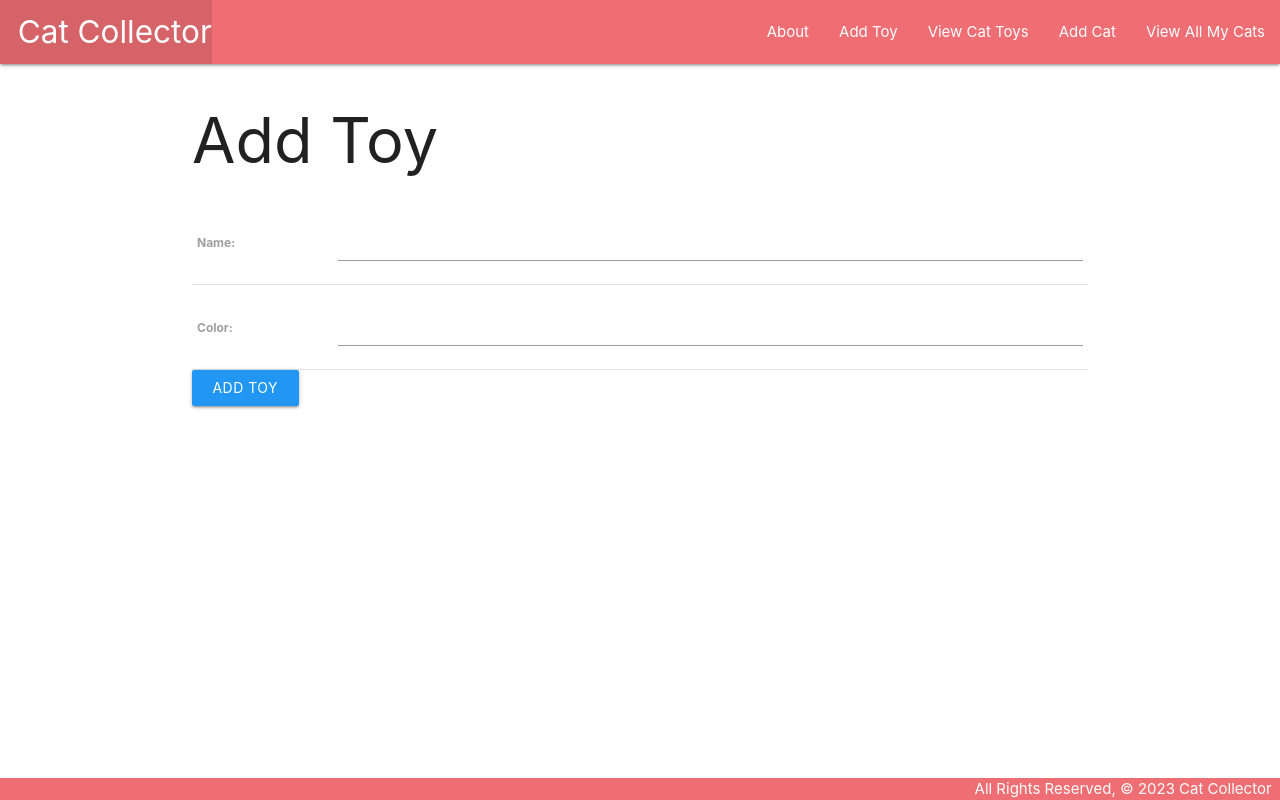
After one commit to carlosm22700/django-cat-collector, a Django app: page /toys/create/ in a window 1280 px wide. The commit adds this page. Run offline with Django 4.2, Linux system fonts and the light colour scheme.

Commit message:
adds toy CRUD functionality

```diff
--- a/main_app/admin.py
+++ b/main_app/admin.py
@@ -1,7 +1,8 @@
 from django.contrib import admin
 
-from .models import Cat, Feeding
+from .models import Cat, Feeding, Toy
 
 # Register your models here.
 admin.site.register(Cat)
 admin.site.register(Feeding)
+admin.site.register(Toy)
--- a/main_app/models.py
+++ b/main_app/models.py
@@ -34,3 +34,14 @@ class Feeding(models.Model):
 
     class Meta:
         ordering = ['-date']
+
+
+class Toy(models.Model):
+    name = models.CharField(max_length=50)
+    color = models.CharField(max_length=20)
+
+    def __str__(self):
+        return f'{self.color} {self.name}'
+
+    def get_absolute_url(self):
+        return reverse('toy_detail', kwargs={'pk': self.id})
--- a/main_app/templates/main_app/base.html
+++ b/main_app/templates/main_app/base.html
@@ -29,6 +29,8 @@
           </ul>
           <ul class="right">
             <li><a href="/about">About</a></li>
+            <li><a href="{% url 'toy_create' %}">Add Toy</a></li>
+            <li><a href="{% url 'toy_index' %}">View Cat Toys</a></li>
             <li><a href="{% url 'cats_create' %}">Add Cat</a></li>
             <li><a href="/cats">View All My Cats</a></li>
           </ul>
--- /dev/null
+++ b/main_app/templates/main_app/toy_form.html
@@ -0,0 +1,19 @@
+{% extends 'main_app/base.html' %} {% block content %} {% if object %}
+<h1>Edit Toy</h1>
+{% else %}
+<h1>Add Toy</h1>
+{% endif %}
+
+<form action="" method="post">
+  {% csrf_token %}
+  <table>
+    {{form.as_table}}
+  </table>
+  <input
+    class="btn blue"
+    type="submit"
+    value="{% if object %} Update Toy {% else %} Add Toy {% endif %}"
+  />
+</form>
+
+{% endblock %}
--- a/main_app/urls.py
+++ b/main_app/urls.py
@@ -11,4 +11,9 @@ urlpatterns = [
     path("cats/<int:pk>/update/", views.CatUpdate.as_view(), name="cats_update"),
     path("cats/<int:pk>/delete/", views.CatDelete.as_view(), name="cats_delete"),
     path("cats/<int:cat_id>/add_feeding", views.add_feeding, name="add_feeding"),
+    path("toys/", views.ToyIndex.as_view(), name="toy_index"),
+    path("toys/create/", views.ToyCreate.as_view(), name="toy_create"),
+    path("toys/<int:pk>", views.ToyDetail.as_view(), name="toy_detail"),
+    path("toys/<int:pk>/update", views.ToyUpdate.as_view(), name="toy_update"),
+    path("toys/<int:pk>/delete", views.ToyDelete.as_view(), name="toy_delete"),
 ]
--- a/main_app/views.py
+++ b/main_app/views.py
@@ -1,6 +1,7 @@
 from django.views.generic.edit import CreateView, UpdateView, DeleteView
+from django.views.generic import ListView, DetailView
 from django.shortcuts import render, redirect
-from .models import Cat
+from .models import Cat, Toy
 from .forms import FeedingForm
 
 # Create your views here.
@@ -42,3 +43,21 @@ class CatUpdate(UpdateView):
 class CatDelete(DeleteView):
     model = Cat
     success_url = '/cats/'
+
+class ToyIndex(ListView):
+    model = Toy
+
+class ToyCreate(CreateView):
+    model = Toy
+    fields = '__all__'
+
+class ToyDetail(DetailView):
+    model = Toy
+
+class ToyDelete(DeleteView):
+    model = Toy
+    success_url = '/toys/'
+
+class ToyUpdate(UpdateView):
+    model = Toy
+    fields = '__all__'
```
Also changed, not shown: main_app/templates/main_app/toy_confirm_delete.html (added, +15 -0 lines), main_app/templates/main_app/toy_detail.html (added, +19 -0 lines), main_app/templates/main_app/toy_list.html (added, +19 -0 lines), main_app/migrations/0003_toy_alter_feeding_options.py (added).
